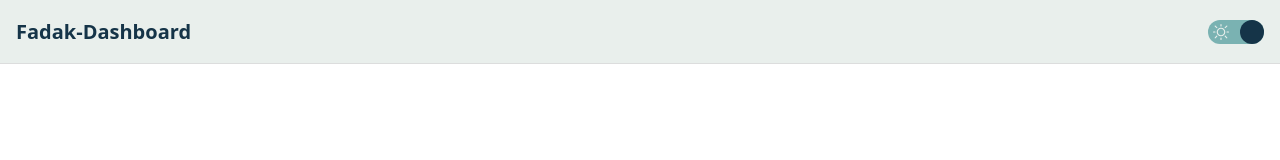
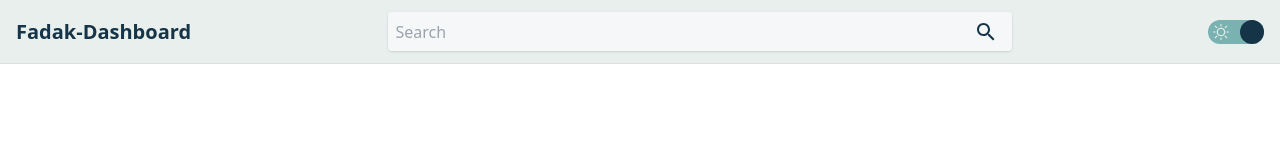
Before and after one commit to sahandasg/Fadak-Dashboard, a React (Create React App) app: page / in a window 1280 px wide. Shown: the top 160 px of the page. Built offline with nearby package versions, Linux system fonts and the light colour scheme.

Commit message:
develop SearchBar.jsx #5

```diff
--- a/src/app/App.jsx
+++ b/src/app/App.jsx
@@ -12,6 +12,7 @@ function App() {
         <ThemeContext.Provider value={{theme, setTheme,}}>
             <div className={`${theme === "light" ? "light" : "dark"}`}>
                 <Header/>
+
             </div>
         </ThemeContext.Provider>
     );
--- a/src/app/components/Header/Header.jsx
+++ b/src/app/components/Header/Header.jsx
@@ -1,8 +1,11 @@
 import * as React from 'react';
+import SearchBar from "../SearchBar";
 import ThemeSwitcher from "./ThemeSwitcher";
 import {useContext} from "react";
 import ThemeContext from "../../contexts/ThemeContext";
 
+//icons
+import ChevronRightRoundedIcon from "@mui/icons-material/ChevronRightRounded";
 
 function Header(props) {
     const contextData = useContext(ThemeContext);
@@ -12,13 +15,8 @@ function Header(props) {
             id="header"
             className="flex gap-4 fixed top-0 w-full h-16 bg-main border-b-[1.2px] border-divider items-center justify-between px-4">
             <p className="font-semibold text-xl text-secondary hidden md:flex ">Fadak-Dashboard</p>
-            <div
-                className="flex md:hidden justify-center items-center p-1 rounded cursor-pointer transition-all hover:bg-third"
-                onClick={() => {
-                    contextData.setIsShow(contextData.isShow === "true" ? "false" : "true")
-                    localStorage.setItem("showSecondaryMenu", contextData.isShow === "true" ? "false" : "true")
-                }}
-            >
+            <div className="w-[100%] md:w-[50%] ">
+                <SearchBar/>
             </div>
             <ThemeSwitcher/>
         </div>
--- /dev/null
+++ b/src/app/components/SearchBar.jsx
@@ -0,0 +1,16 @@
+import React from 'react';
+
+//icons
+import SearchIcon from "@mui/icons-material/Search";
+
+
+function SearchBar(props) {
+    return (
+        <div className="flex items-center rounded shadow">
+            <input className="w-[100%] h-[39px] p-2 rounded-s text-secondary bg-input-bg" type="text" placeholder="Search"/>
+            <button className="text-secondary h-[39px] w-14 rounded-e bg-input-bg"><SearchIcon/></button>
+        </div>
+    );
+}
+
+export default SearchBar;
```
